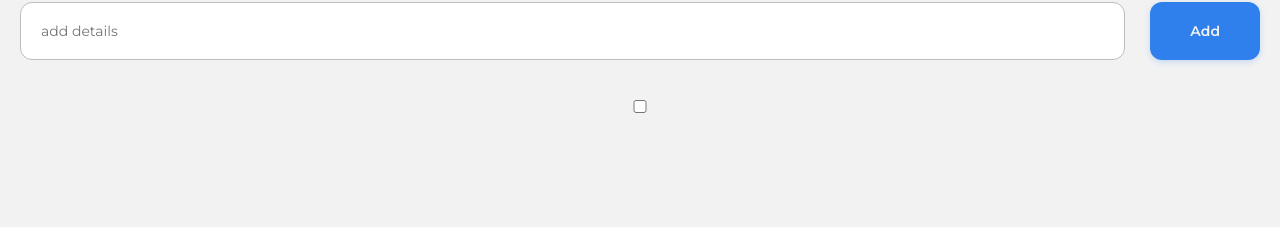
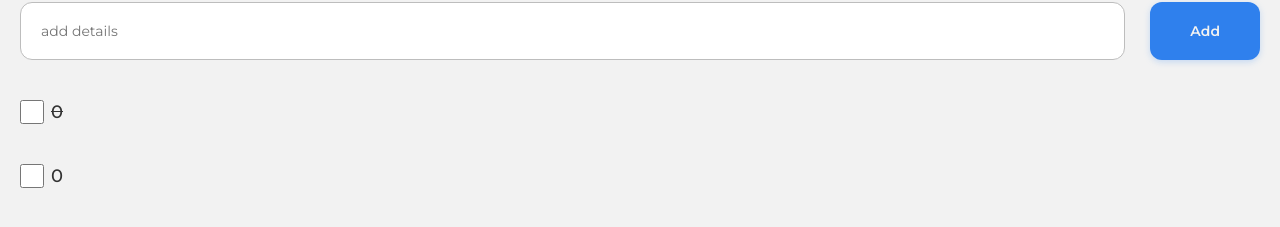
Before and after one commit to MinsterRobin/vue-todolist, a Vue app: page / in a window 1280 px wide. Shown: the part 177-404 px from the top of the page. Built offline with nearby package versions, Linux system fonts and the light colour scheme.

Commit message:
Init vuex Update vue 2 => 3

```diff
--- a/package.json
+++ b/package.json
@@ -9,7 +9,8 @@
   },
   "dependencies": {
     "core-js": "^3.6.5",
-    "vue": "^2.6.11"
+    "vue": "^3.2.26",
+    "vuex": "^4.0.2"
   },
   "devDependencies": {
     "@vue/cli-plugin-babel": "~4.5.0",
--- a/src/App.vue
+++ b/src/App.vue
@@ -5,13 +5,12 @@
 </template>
 
 <script>
-
     import ViewTodoList from "@/views/ViewTodoList";
     export default {
         name: 'App',
         components: {
             ViewTodoList,
-        }
+        },
     }
 </script>
 
--- a/src/components/atoms/Checkbox.vue
+++ b/src/components/atoms/Checkbox.vue
@@ -10,6 +10,7 @@
 
 <style lang="scss" scoped>
     .checkbox {
-
+        height: 24px;
+        width: 24px;
     }
 </style>
--- a/src/components/molecules/Task.vue
+++ b/src/components/molecules/Task.vue
@@ -1,15 +1,50 @@
 <template>
-    <Checkbox/>
+    <div class="task">
+        <Checkbox/>
+        <p class="task__text" v-bind:class="{task__textChecked: checked}">{{count}}</p>
+    </div>
 </template>
 
 <script>
     import Checkbox from "@/components/atoms/Checkbox";
     export default {
         name: "Task",
-        components: {Checkbox}
+        components: {Checkbox},
+        props: {
+            taskText: {
+                type: String,
+                required: true
+            },
+            checked: {
+                type: Boolean,
+                required: true
+            }
+        },
+        computed: {
+            count() {
+                return this.$store.state.count;
+            }
+        }
     }
 </script>
 
 <style lang="scss" scoped>
+    .task {
+        display: flex;
+        width: auto;
+        align-items: center;
+        gap: 7px;
 
+        &__text {
+            font: {
+                family: $font-family-primary;
+                weight: 500;
+                size: $font-size-l;
+            }
+
+            &Checked {
+                text-decoration: line-through;
+            }
+        }
+    }
 </style>
--- a/src/main.js
+++ b/src/main.js
@@ -1,8 +1,5 @@
-import Vue from 'vue'
-import App from './App.vue'
+import {createApp} from 'vue'
+import App from "./App"
+import store from "./store"
 
-Vue.config.productionTip = false
-
-new Vue({
-  render: h => h(App),
-}).$mount('#app')
+createApp(App).use(store).mount("#app");
--- /dev/null
+++ b/src/store.js
@@ -0,0 +1,17 @@
+import {createStore} from "vuex";
+
+// Create a new store instance.
+const store = createStore({
+    state () {
+        return {
+            count: 0
+        }
+    },
+    mutations: {
+        increment (state) {
+            state.count++
+        }
+    }
+});
+
+export default store;
--- a/src/views/ViewTodoList.vue
+++ b/src/views/ViewTodoList.vue
@@ -3,7 +3,8 @@
         <H1>#todo</H1>
         <TabsBar />
         <TaskAdder/>
-        <Task/>
+        <Task task-text="C'est une tâche" :checked="true"/>
+        <Task task-text="C'est une tâche" :checked="false"/>
     </div>
 
 </template>
```
Also changed, not shown: 1 other file (tests, documents, lock files or other folders).
